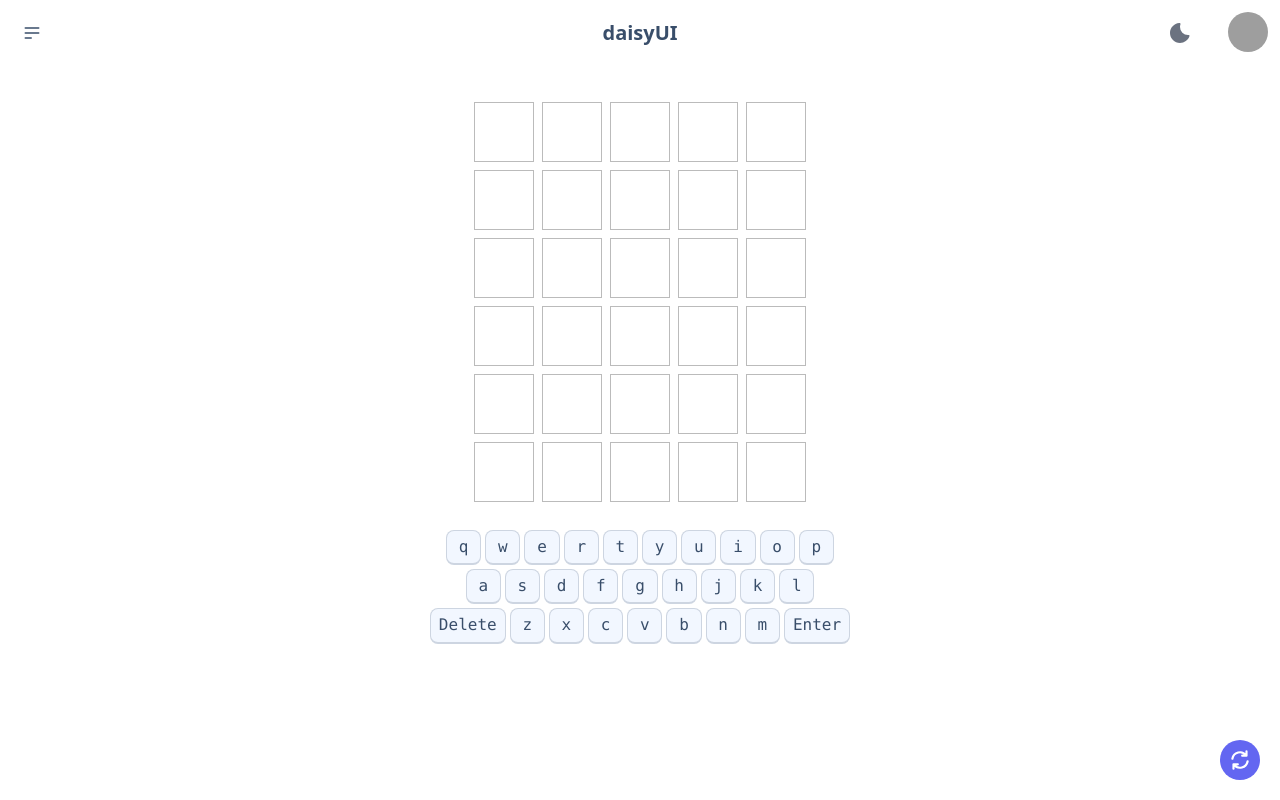
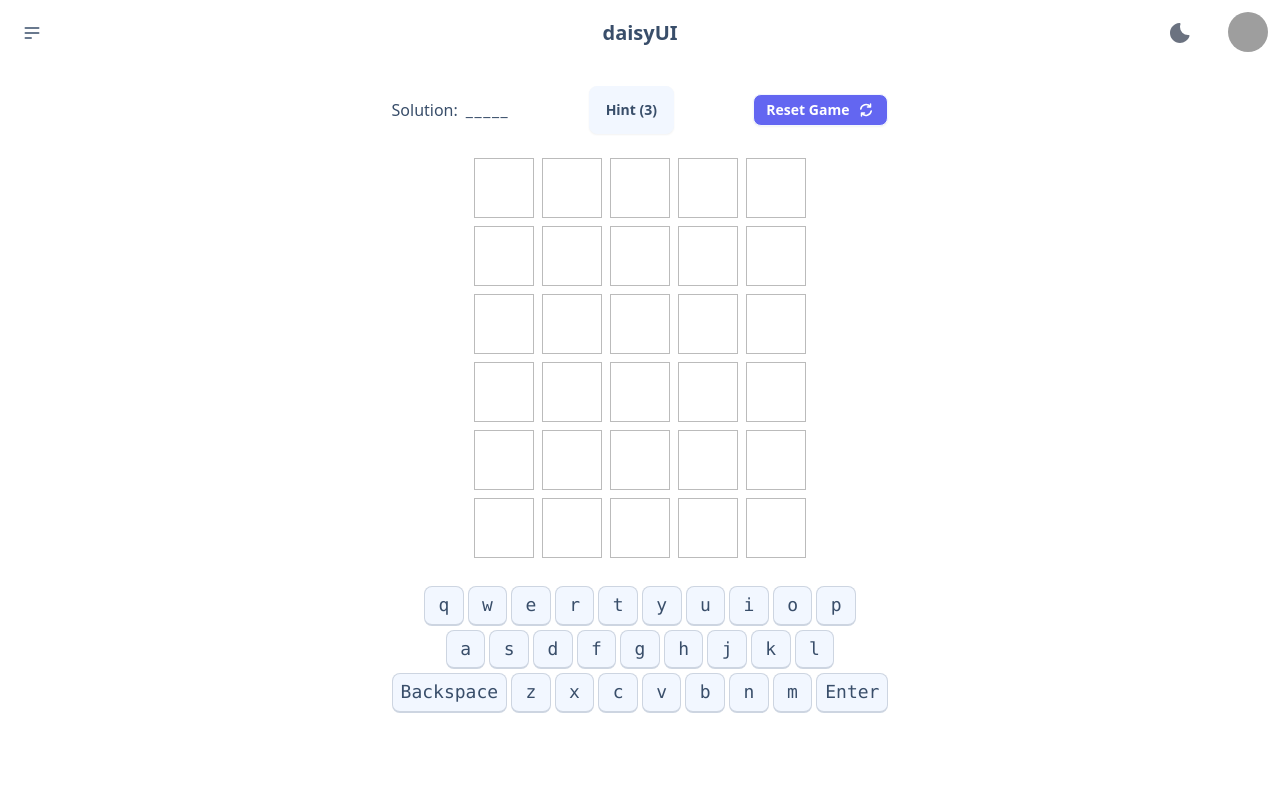
Before and after one commit to HaDiizz/nuxt-wordle, a Nuxt app: page / in a window 1280 px wide. Built offline with nearby package versions, Linux system fonts and the light colour scheme; grey boxes are pictures that could not be loaded.

Commit message:
hint feature

```diff
--- a/app.vue
+++ b/app.vue
@@ -1,7 +1,7 @@
 <template>
   <div>
     <NuxtLayout>
-      <div class="px-[8rem] py-8">
+      <div class="px-[8rem] py-5">
         <NuxtPage />
       </div>
     </NuxtLayout>
--- a/components/KeyBoard.vue
+++ b/components/KeyBoard.vue
@@ -12,7 +12,7 @@ const reactiveProps = ref({ ...props });
 const keyboardLayout = ref([
   ["q", "w", "e", "r", "t", "y", "u", "i", "o", "p"],
   ["a", "s", "d", "f", "g", "h", "j", "k", "l"],
-  ["Delete", "z", "x", "c", "v", "b", "n", "m", "Enter"],
+  ["Backspace", "z", "x", "c", "v", "b", "n", "m", "Enter"],
 ]);
 watch(
   props,
--- a/components/Wordle.vue
+++ b/components/Wordle.vue
@@ -10,6 +10,8 @@ const props = defineProps({
 });
 const wordStore = useWordStore();
 const solution = ref(props.solution);
+const hint = ref(new Array(5).fill("_"));
+const hintCount = ref(3);
 const {
   attempt,
   currentGuess,
@@ -32,54 +34,87 @@ watch([isCorrect, attempt], ([newIsCorrect, newAttempt]) => {
   if (newIsCorrect || newAttempt > 5) {
     setTimeout(() => {
       document.getElementById("my_modal_1").showModal();
-    }, 2000);
+    }, 1000);
     // window.removeEventListener("keyup", handleKeyup);
   }
 });
+
+function randomWord() {
+  return Math.floor(Math.random() * wordStore.solution.length);
+}
+
+function hintSolution() {
+  console.log("แหน่ะ! แอบดูเฉลยเหรอจ๊ะ 👻", wordStore.solution);
+  if (hintCount.value <= 0) return;
+  if (!hint.value.some((char) => char === "_")) return;
+  let index = randomWord();
+  while (hint.value[index] !== "_") {
+    index = randomWord();
+    if (hint.value[index] === "_") {
+      break;
+    }
+  }
+  hint.value[index] = wordStore.solution[index];
+  hintCount.value--;
+}
+
+function resetAll() {
+  resetGame();
+  hint.value = new Array(5).fill("_");
+  hintCount.value = 3;
+}
 </script>
 <template>
   <div>
     <dialog id="my_modal_1" class="modal">
       <div class="modal-box">
-        <p class="py-4" v-if="isCorrect">Congratulation ! 🎉</p>
-        <p class="py-4" v-if="!isCorrect">Oops, try again 👻</p>
+        <h3 v-if="isCorrect" class="font-bold text-lg">Congratulation ! 🎉</h3>
+        <h3 v-if="!isCorrect" class="font-bold text-lg">Oops, try again 👻</h3>
+        <div class="py-4 pt-10" v-if="isCorrect">
+          Do you want to play more ? Press
+          <span class="text-indigo-500 font-bold">Play again</span>
+        </div>
+        <div class="py-5 pt-10" v-if="!isCorrect">
+          The solution is
+          <span class="text-indigo-500 font-bold">{{
+            wordStore.solution.toUpperCase()
+          }}</span>
+        </div>
         <div class="modal-action">
           <form method="dialog" class="flex gap-x-4">
             <button class="btn">Close</button>
             <button
               class="btn bg-indigo-500 hover:bg-indigo-600"
-              @click="resetGame()"
+              @click="resetAll"
             >
-              Reset
+              Play again
             </button>
           </form>
         </div>
       </div>
     </dialog>
-    <!-- <div class="flex flex-col gap-y-5 pb-5">
-      <span>Solution: {{ wordStore.solution }}</span>
-    </div> -->
-
-    <GridContent
-      :guesses="guesses"
-      :currentGuess="currentGuess"
-      :attempt="attempt"
-    />
-    <div class="pt-5">
-      <KeyBoard :usedKeys="usedKeys" :handleKeyup="handleKeyup" />
-    </div>
-
     <div
-      class="absolute bottom-5 right-5 bg-indigo-500 rounded-full w-10 h-10 flex justify-center items-center"
+      class="flex flex-col md:flex-row items-center justify-between gap-y-5 pb-5"
+    >
+      <span class="flex gap-x-2"
+        >Solution:
+        <p class="tracking-widest">{{ hint.join("") }}</p></span
+      >
+      <button :disabled="hintCount <= 0" class="btn" @click="hintSolution">
+        Hint ({{ hintCount }})
+      </button>
+      <button
+        class="btn btn-sm bg-indigo-500 text-white hover:text-slate-100 flex justify-center items-center"
         :class="{
           'animate-bounce hover:animate-none cursor-pointer':
             isCorrect || attempt > 5,
           'animate-none cursor-pointer': !(isCorrect || attempt > 5),
         }"
-      @click="resetGame"
+        @click="resetAll"
       >
+        Reset Game
         <svg
-        class="w-[26px] h-[26px] text-white"
+          class="w-[18px] h-[18px] text-white"
           aria-hidden="true"
           xmlns="http://www.w3.org/2000/svg"
           width="24"
@@ -95,6 +130,16 @@ watch([isCorrect, attempt], ([newIsCorrect, newAttempt]) => {
             d="M17.651 7.65a7.131 7.131 0 0 0-12.68 3.15M18.001 4v4h-4m-7.652 8.35a7.13 7.13 0 0 0 12.68-3.15M6 20v-4h4"
           />
         </svg>
+      </button>
+    </div>
+
+    <GridContent
+      :guesses="guesses"
+      :currentGuess="currentGuess"
+      :attempt="attempt"
+    />
+    <div class="pt-5 text-[13px] md:text-lg">
+      <KeyBoard :usedKeys="usedKeys" :handleKeyup="handleKeyup" />
     </div>
   </div>
 </template>
```
Lines whose indentation alone changed are shown as unchanged.
